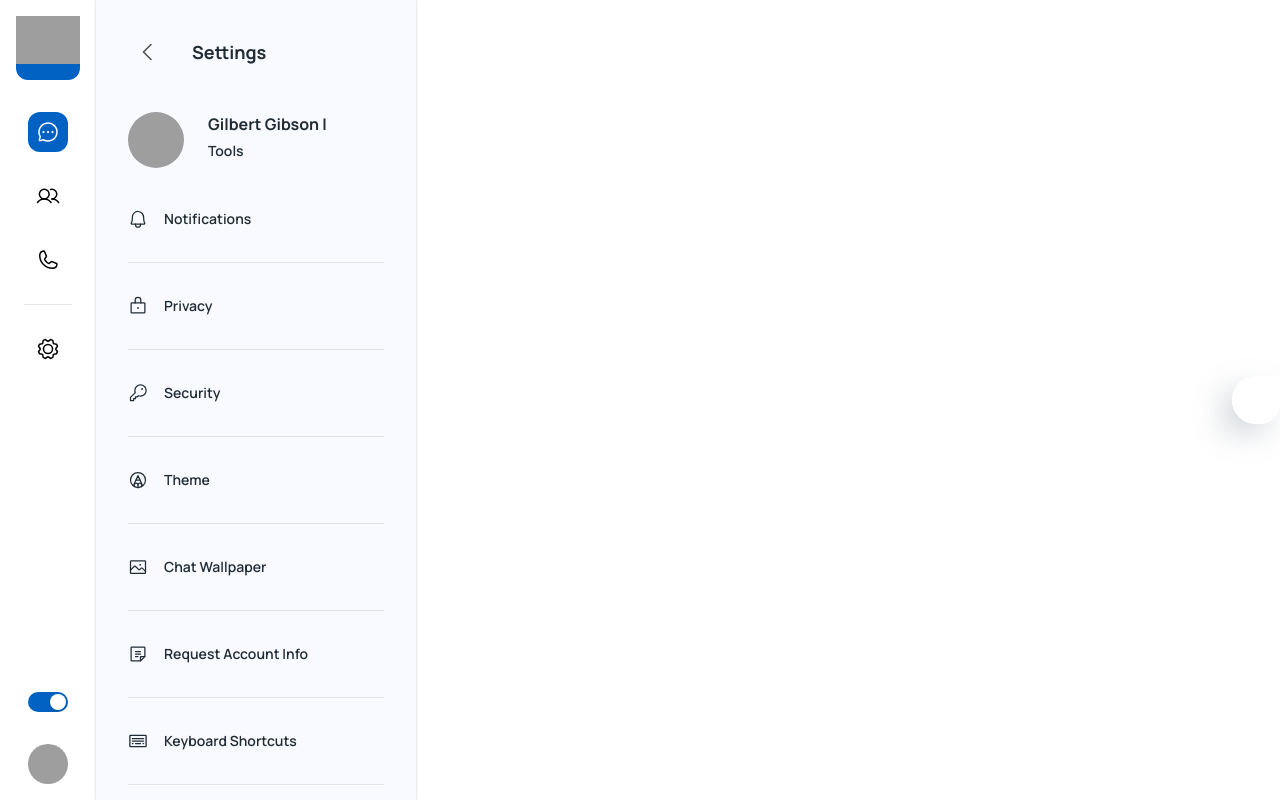
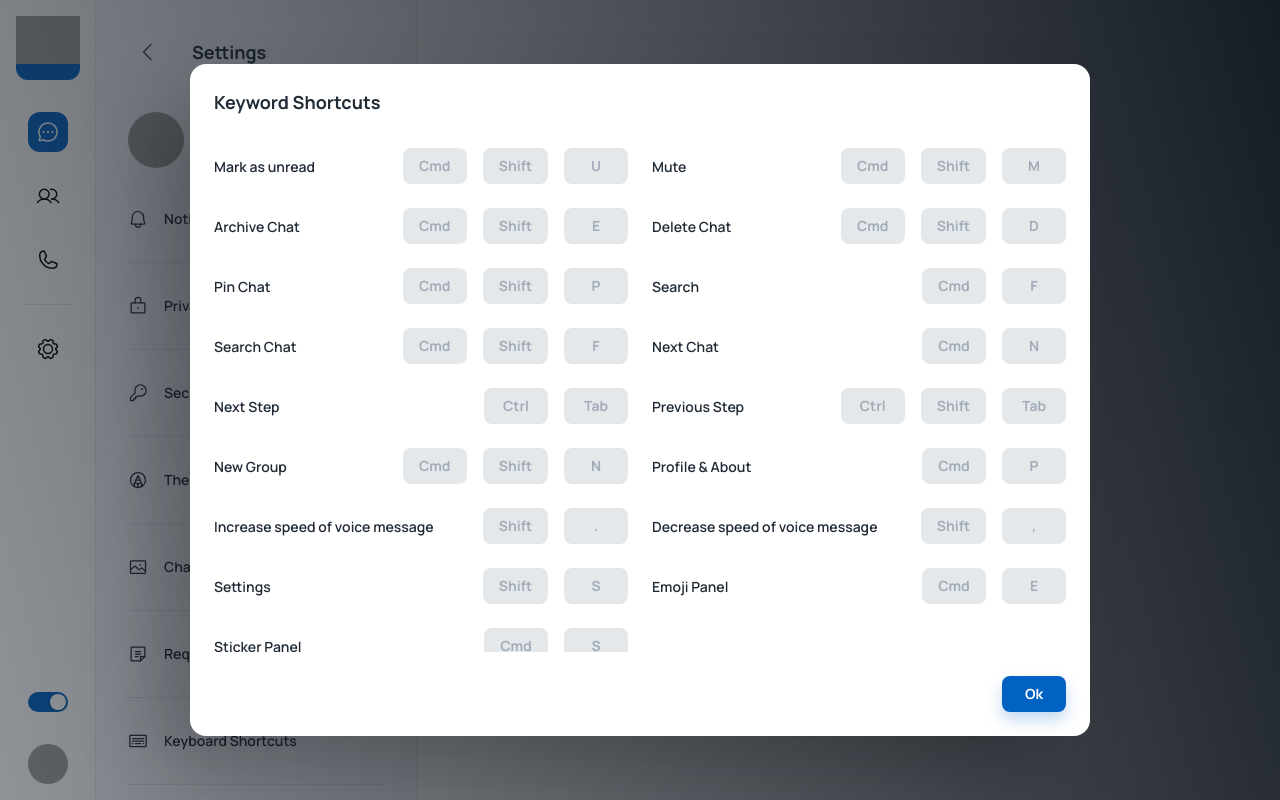
Before and after one commit to fouzanm/MERN-Projects, a React (Create React App) app in the folder Chat-app/: page /settings in a window 1280 px wide. Built offline with nearby package versions, Linux system fonts and the light colour scheme; grey boxes are pictures that could not be loaded; some icons are missing.

Commit message:
[ADD] shortcut dialog added

```diff
--- a/Chat-app/src/pages/dashboard/Settings.js
+++ b/Chat-app/src/pages/dashboard/Settings.js
@@ -20,6 +20,7 @@ import {
   Info,
 } from "phosphor-react";
 import { faker } from "@faker-js/faker";
+import Shortcuts from "../../sections/settings/Shortcuts";
 
 const Settings = () => {
   const theme = useTheme();
@@ -92,6 +93,7 @@ const Settings = () => {
   ];
 
   return (
+    <>
       <Stack direction={"row"} sx={{ width: "100%" }}>
         {/* Left Panel */}
         <Box
@@ -120,19 +122,25 @@ const Settings = () => {
                 alt={faker.name.fullName()}
               />
               <Stack spacing={0.5}>
-              <Typography variant="article">{faker.name.fullName()}</Typography>
+                <Typography variant="article">
+                  {faker.name.fullName()}
+                </Typography>
                 <Typography variant="body2">{faker.random.words()}</Typography>
               </Stack>
             </Stack>
             <Stack spacing={4}>
               {list.map(({ key, icon, title, onclick }) => (
                 <>
-                <Stack spacing={2} sx={{ cursor: "pointer" }} onClick={onclick}>
+                  <Stack
+                    spacing={2}
+                    sx={{ cursor: "pointer" }}
+                    onClick={onclick}
+                  >
                     <Stack direction={"row"} spacing={2} alignItems={"center"}>
                       {icon} <Typography variant="body2">{title}</Typography>
                     </Stack>
                   </Stack>
-                {key !== 7 && <Divider/>}
+                  {key !== 7 && <Divider />}
                 </>
               ))}
             </Stack>
@@ -140,6 +148,8 @@ const Settings = () => {
         </Box>
         {/* Right Panel */}
       </Stack>
+      <Shortcuts open={true} handleClose={() => {}}/>
+    </>
   );
 };
 
--- /dev/null
+++ b/Chat-app/src/sections/settings/Shortcuts.js
@@ -0,0 +1,156 @@
+import {
+  Box,
+  Button,
+  Dialog,
+  DialogActions,
+  DialogContent,
+  DialogTitle,
+  Grid,
+  Slide,
+  Stack,
+  Typography,
+} from "@mui/material";
+import React, { forwardRef } from "react";
+
+const Transition = forwardRef(function Transition(props, ref) {
+  return <Slide direction="up" ref={ref} {...props} />;
+});
+const list = [
+  {
+    key: 0,
+    title: "Mark as unread",
+    combination: ["Cmd", "Shift", "U"],
+  },
+  {
+    key: 1,
+    title: "Mute",
+    combination: ["Cmd", "Shift", "M"],
+  },
+  {
+    key: 2,
+    title: "Archive Chat",
+    combination: ["Cmd", "Shift", "E"],
+  },
+  {
+    key: 3,
+    title: "Delete Chat",
+    combination: ["Cmd", "Shift", "D"],
+  },
+  {
+    key: 4,
+    title: "Pin Chat",
+    combination: ["Cmd", "Shift", "P"],
+  },
+  {
+    key: 5,
+    title: "Search",
+    combination: ["Cmd", "F"],
+  },
+  {
+    key: 6,
+    title: "Search Chat",
+    combination: ["Cmd", "Shift", "F"],
+  },
+  {
+    key: 7,
+    title: "Next Chat",
+    combination: ["Cmd", "N"],
+  },
+  {
+    key: 8,
+    title: "Next Step",
+    combination: ["Ctrl", "Tab"],
+  },
+  {
+    key: 9,
+    title: "Previous Step",
+    combination: ["Ctrl", "Shift", "Tab"],
+  },
+  {
+    key: 10,
+    title: "New Group",
+    combination: ["Cmd", "Shift", "N"],
+  },
+  {
+    key: 11,
+    title: "Profile & About",
+    combination: ["Cmd", "P"],
+  },
+  {
+    key: 12,
+    title: "Increase speed of voice message",
+    combination: ["Shift", "."],
+  },
+  {
+    key: 13,
+    title: "Decrease speed of voice message",
+    combination: ["Shift", ","],
+  },
+  {
+    key: 14,
+    title: "Settings",
+    combination: ["Shift", "S"],
+  },
+  {
+    key: 15,
+    title: "Emoji Panel",
+    combination: ["Cmd", "E"],
+  },
+  {
+    key: 16,
+    title: "Sticker Panel",
+    combination: ["Cmd", "S"],
+  },
+];
+const Shortcuts = ({ open, handleClose }) => {
+  return (
+    <>
+      <Dialog
+        fullWidth
+        maxWidth="md"
+        open={open}
+        onClose={handleClose}
+        keepMounted
+        TransitionComponent={Transition}
+        sx={{ p: 4 }}
+      >
+        <DialogTitle>Keyword Shortcuts</DialogTitle>
+        <DialogContent sx={{ mt: 4 }}>
+          <Grid container spacing={3}>
+            {list.map(({ key, title, combination }) => (
+              <Grid key={key} container item xs={6}>
+                <Stack
+                  sx={{ width: "100%" }}
+                  justifyContent={"space-between"}
+                  spacing={3}
+                  direction={"row"}
+                  alignItems={"center"}
+                >
+                  <Typography variant="caption" sx={{ fontSize: 14 }}>
+                    {title}
+                  </Typography>
+                  <Stack spacing={2} direction={"row"}>
+                    {combination.map((el) => (
+                      <Button
+                        disabled
+                        variant="contained"
+                        sx={{ color: "#212121" }}
+                      >
+                        {el}
+                      </Button>
+                    ))}
+                  </Stack>
+                </Stack>
+              </Grid>
+            ))}
+          </Grid>
+        </DialogContent>
+        <DialogActions>
+            <Button variant="contained" onClick={handleClose}>Ok</Button>
+        </DialogActions>
+      </Dialog>
+    </>
+  );
+};
+
+export default Shortcuts;
```
Also changed, not shown: Chat-app/src/sections/settings/ThemeDialog.js (added). Lines whose indentation alone changed are shown as unchanged.
